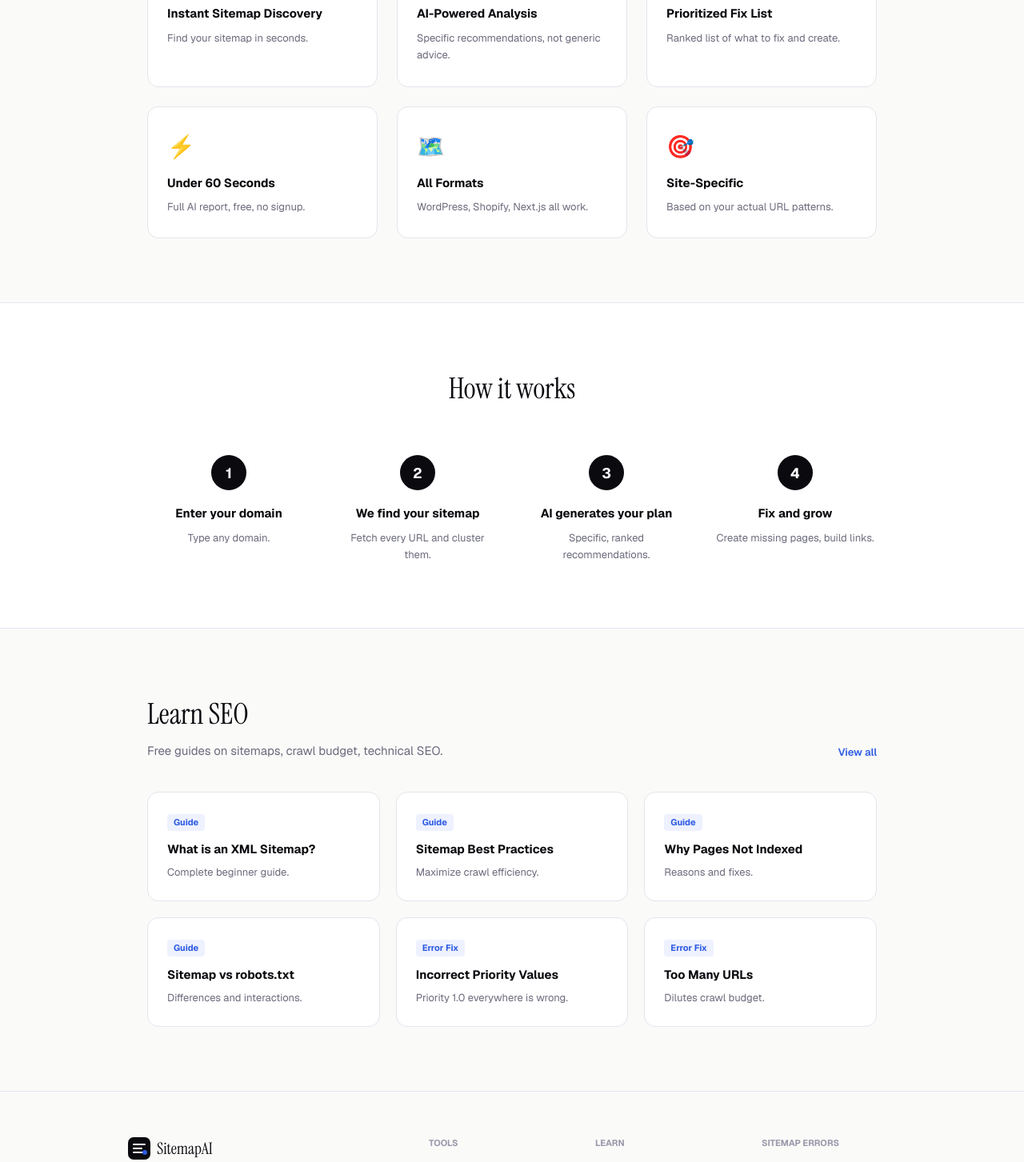
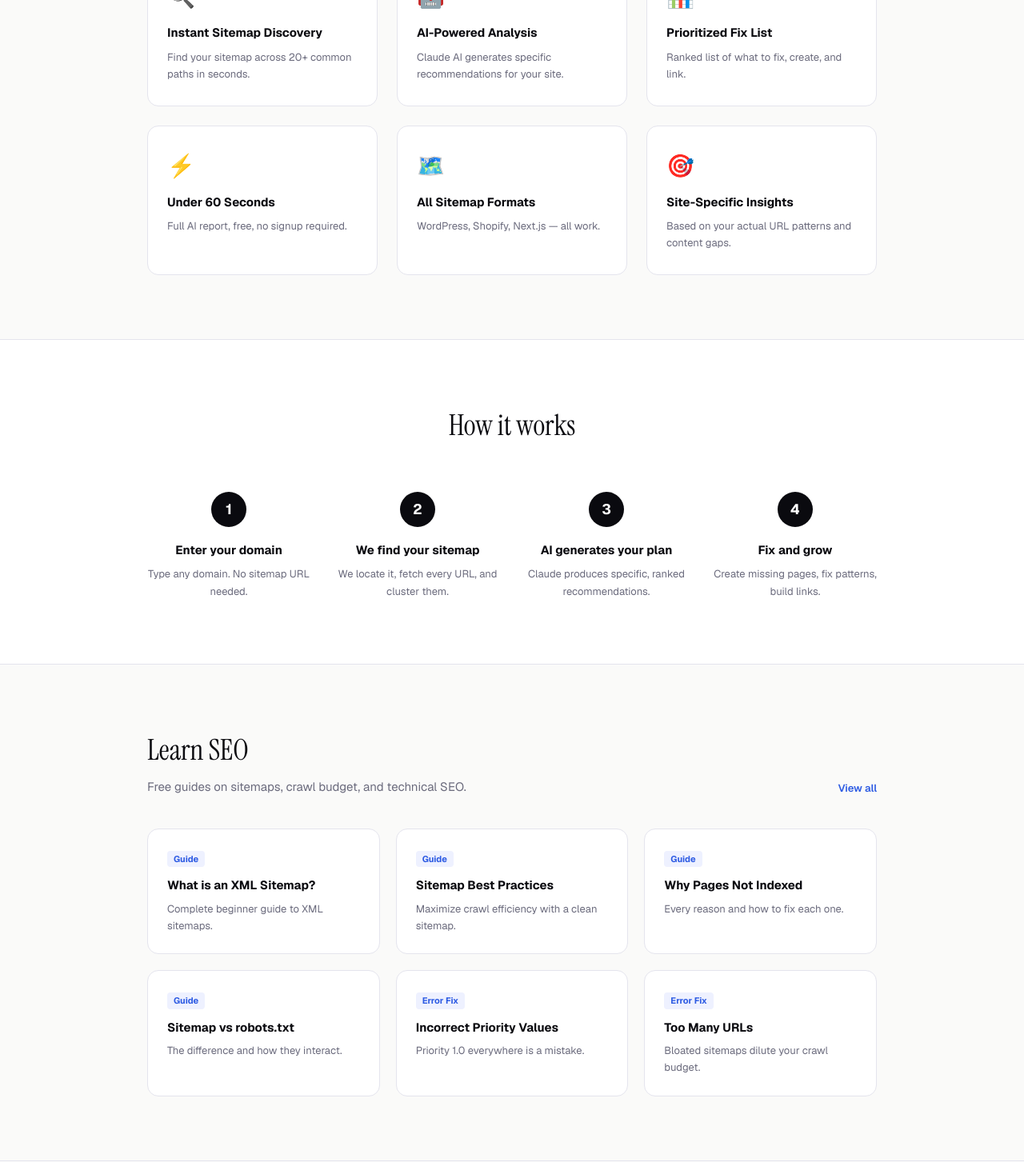
Before and after one commit to Watermelon-Coctail-Bar/sitemap-fixer, a Next.js app: page / in a window 1280 px wide. Shown: the part 1080-2533 px from the top of the page at 80% size. Built offline with nearby package versions, Linux system fonts and the light colour scheme.

Commit message:
Refactor page structure and improve components

```diff
--- a/src/app/page.tsx
+++ b/src/app/page.tsx
@@ -3,73 +3,96 @@ import { useState } from 'react';
 import { Hero } from '@/components/Hero';
 import { Loading } from '@/components/Loading';
 import { Results } from '@/components/Results';
-
 type AppState = 'idle' | 'loading' | 'results' | 'error';
-
-function Logo() {
-  return (
-    <a href="/" style={{ display: 'flex', alignItems: 'center', gap: 8, textDecoration: 'none' }}>
-      <svg width="28" height="28" viewBox="0 0 28 28" fill="none" xmlns="http://www.w3.org/2000/svg">
-        <rect width="28" height="28" rx="7" fill="#0a0a0f"/>
-        <path d="M7 9h14M7 14h10M7 19h12" stroke="white" strokeWidth="2" strokeLinecap="round"/>
-        <circle cx="21" cy="19" r="3" fill="#2d5be3"/>
-      </svg>
-      <span style={{ fontFamily: "'Instrument Serif', serif", fontSize: 20, color: 'var(--ink)' }}>SitemapAI</span>
-    </a>
-  );
-}
-
-function Navbar() {
-  return (
-    <nav style={{ borderBottom: '1px solid var(--border)', background: 'rgba(250,250,249,0.85)', backdropFilter: 'blur(12px)', position: 'sticky', top: 0, zIndex: 100 }}>
-      <div style={{ maxWidth: 960, margin: '0 auto', padding: '14px 24px', display: 'flex', alignItems: 'center', justifyContent: 'space-between' }}>
-        <Logo />
-        <div style={{ display: 'flex', gap: 24 }}>
-          <a href="/sitemap-finder" style={{ fontSize: 13, color: 'var(--muted)', textDecoration: 'none' }}>Sitemap Finder</a>
-          <a href="/sitemap-checker" style={{ fontSize: 13, color: 'var(--muted)', textDecoration: 'none' }}>Sitemap Checker</a>
-          <a href="/website-seo-checker" style={{ fontSize: 13, color: 'var(--muted)', textDecoration: 'none' }}>SEO Checker</a>
-          <a href="/free-seo-audit" style={{ fontSize: 13, color: 'var(--muted)', textDecoration: 'none' }}>Free Audit</a>
-          <a href="/xml-sitemap-generator" style={{ fontSize: 13, color: 'var(--muted)', textDecoration: 'none' }}>XML Generator</a>
-        </div>
-      </div>
-    </nav>
-  );
-}
-
+function Logo() { return (<a href="/" style={{ display:'flex',alignItems:'center',gap:8,textDecoration:'none' }}><svg width="28" height="28" viewBox="0 0 28 28" fill="none"><rect width="28" height="28" rx="7" fill="#0a0a0f"/><path d="M7 9h14M7 14h10M7 19h12" stroke="white" strokeWidth="2" strokeLinecap="round"/><circle cx="21" cy="19" r="3" fill="#2d5be3"/></svg><span style={{ fontFamily:"'Instrument Serif',serif",fontSize:20,color:'var(--ink)' }}>SitemapAI</span></a>); }
+function Navbar() { return (<nav style={{ borderBottom:'1px solid var(--border)',background:'rgba(250,250,249,0.85)',backdropFilter:'blur(12px)',position:'sticky',top:0,zIndex:100 }}><div style={{ maxWidth:960,margin:'0 auto',padding:'14px 24px',display:'flex',alignItems:'center',justifyContent:'space-between' }}><Logo /><div style={{ display:'flex',gap:24 }}><a href="/sitemap-finder" style={{ fontSize:13,color:'var(--muted)',textDecoration:'none' }}>Sitemap Finder</a><a href="/sitemap-checker" style={{ fontSize:13,color:'var(--muted)',textDecoration:'none' }}>Sitemap Checker</a><a href="/website-seo-checker" style={{ fontSize:13,color:'var(--muted)',textDecoration:'none' }}>SEO Checker</a><a href="/free-seo-audit" style={{ fontSize:13,color:'var(--muted)',textDecoration:'none' }}>Free Audit</a><a href="/xml-sitemap-generator" style={{ fontSize:13,color:'var(--muted)',textDecoration:'none' }}>XML Generator</a></div></div></nav>); }
 function Footer() {
   return (
-    <footer style={{ borderTop: '1px solid var(--border)', background: 'var(--paper)', padding: '56px 24px 40px' }}>
-      <div style={{ maxWidth: 960, margin: '0 auto' }}>
-        <div style={{ display: 'grid', gridTemplateColumns: '2fr 1fr 1fr 1fr', gap: 40, marginBottom: 48 }}>
-          <div><Logo /><p style={{ fontSize: 13, color: 'var(--muted)', lineHeight: 1.7, marginTop: 14 }}>AI-powered sitemap analysis. Fix your SEO.</p></div>
-          <div><div style={{ fontSize: 11, fontWeight: 700, color: 'var(--muted-2)', textTransform: 'uppercase', marginBottom: 14 }}>Tools</div>{[['Sitemap Finder','/sitemap-finder'],['Sitemap Checker','/sitemap-checker'],['SEO Checker','/website-seo-checker'],['Free SEO Audit','/free-seo-audit'],['XML Generator','/xml-sitemap-generator']].map(([l,h])=>(<a key={h} href={h} style={{ display: 'block', fontSize: 13, color: 'var(--muted)', textDecoration: 'none', marginBottom: 10 }}>{l}</a>))}</div>
-          <div><div style={{ fontSize: 11, fontWeight: 700, color: 'var(--muted-2)', textTransform: 'uppercase', marginBottom: 14 }}>Learn</div>{[['What is an XML Sitemap','/learn/what-is-an-xml-sitemap'],['Sitemap Best Practices','/learn/sitemap-best-practices'],['Sitemap vs robots.txt','/learn/sitemap-vs-robots-txt'],['Why Pages Not Indexed','/learn/why-pages-not-indexed'],['How to Create a Sitemap','/learn/how-to-create-a-sitemap']].map(([l,h])=>(<a key={h} href={h} style={{ display: 'block', fontSize: 13, color: 'var(--muted)', textDecoration: 'none', marginBottom: 10 }}>{l}</a>))}</div>
-          <div><div style={{ fontSize: 11, fontWeight: 700, color: 'var(--muted-2)', textTransform: 'uppercase', marginBottom: 14 }}>Sitemap Errors</div>{[['Duplicate URLs','/sitemap-errors/duplicate-urls'],['Invalid URLs','/sitemap-errors/invalid-urls'],['Too Many URLs','/sitemap-errors/too-many-urls'],['Incorrect Priority','/sitemap-errors/incorrect-priority'],['changefreq Misuse','/sitemap-errors/changefreq-misuse']].map(([l,h])=>(<a key={h} href={h} style={{ display: 'block', fontSize: 13, color: 'var(--muted)', textDecoration: 'none', marginBottom: 10 }}>{l}</a>))}</div>
+    <footer style={{ borderTop:'1px solid var(--border)',background:'var(--paper)',padding:'56px 24px 40px' }}>
+      <div style={{ maxWidth:960,margin:'0 auto' }}>
+        <div style={{ display:'grid',gridTemplateColumns:'2fr 1fr 1fr 1fr',gap:40,marginBottom:48 }}>
+          <div><Logo /><p style={{ fontSize:13,color:'var(--muted)',lineHeight:1.7,marginTop:14 }}>AI-powered sitemap analysis. Fix your SEO.</p></div>
+          <div>
+            <div style={{ fontSize:11,fontWeight:700,color:'var(--muted-2)',textTransform:'uppercase',marginBottom:14 }}>Tools</div>
+            {[['Sitemap Finder','/sitemap-finder'],['Sitemap Checker','/sitemap-checker'],['SEO Checker','/website-seo-checker'],['Free SEO Audit','/free-seo-audit'],['XML Generator','/xml-sitemap-generator']].map(([l,h])=>(<a key={h} href={h} style={{ display:'block',fontSize:13,color:'var(--muted)',textDecoration:'none',marginBottom:10 }}>{l}</a>))}
+          </div>
+          <div>
+            <div style={{ fontSize:11,fontWeight:700,color:'var(--muted-2)',textTransform:'uppercase',marginBottom:14 }}>Learn</div>
+            {[['What is an XML Sitemap','/learn/what-is-an-xml-sitemap'],['Sitemap Best Practices','/learn/sitemap-best-practices'],['Sitemap vs robots.txt','/learn/sitemap-vs-robots-txt'],['Why Pages Not Indexed','/learn/why-pages-not-indexed'],['How to Create a Sitemap','/learn/how-to-create-a-sitemap']].map(([l,h])=>(<a key={h} href={h} style={{ display:'block',fontSize:13,color:'var(--muted)',textDecoration:'none',marginBottom:10 }}>{l}</a>))}
+          </div>
+          <div>
+            <div style={{ fontSize:11,fontWeight:700,color:'var(--muted-2)',textTransform:'uppercase',marginBottom:14 }}>Sitemap Errors</div>
+            {[['Duplicate URLs','/sitemap-errors/duplicate-urls'],['Invalid URLs','/sitemap-errors/invalid-urls'],['Too Many URLs','/sitemap-errors/too-many-urls'],['Incorrect Priority','/sitemap-errors/incorrect-priority'],['changefreq Misuse','/sitemap-errors/changefreq-misuse']].map(([l,h])=>(<a key={h} href={h} style={{ display:'block',fontSize:13,color:'var(--muted)',textDecoration:'none',marginBottom:10 }}>{l}</a>))}
+          </div>
         </div>
-        <div style={{ borderTop: '1px solid var(--border)', paddingTop: 24, display: 'flex', justifyContent: 'space-between' }}>
-          <p style={{ fontSize: 12, color: 'var(--muted-2)' }}>2025 SitemapAI</p>
-          <a href="/sitemap.xml" style={{ fontSize: 12, color: 'var(--muted-2)', textDecoration: 'none' }}>Sitemap</a>
+        <div style={{ borderTop:'1px solid var(--border)',paddingTop:24,display:'flex',justifyContent:'space-between' }}>
+          <p style={{ fontSize:12,color:'var(--muted-2)' }}>2025 SitemapAI</p>
+          <a href="/sitemap.xml" style={{ fontSize:12,color:'var(--muted-2)',textDecoration:'none' }}>Sitemap</a>
         </div>
       </div>
     </footer>
   );
 }
-
 function Features() {
-  const items = [{ icon: '🔍', title: 'Instant Sitemap Discovery', desc: 'Find your sitemap in seconds.' },{ icon: '🤖', title: 'AI-Powered Analysis', desc: 'Specific recommendations, not generic advice.' },{ icon: '📊', title: 'Prioritized Fix List', desc: 'Ranked list of what to fix and create.' },{ icon: '⚡', title: 'Under 60 Seconds', desc: 'Full AI report, free, no signup.' },{ icon: '🗺️', title: 'All Formats', desc: 'WordPress, Shopify, Next.js all work.' },{ icon: '🎯', title: 'Site-Specific', desc: 'Based on your actual URL patterns.' }];
-  return (<section style={{ maxWidth: 960, margin: '0 auto', padding: '80px 24px' }}><div style={{ textAlign: 'center', marginBottom: 56 }}><h2 style={{ fontFamily: "'Instrument Serif', serif", fontSize: 36, color: 'var(--ink)', marginBottom: 14 }}>Why SitemapAI?</h2><p style={{ fontSize: 16, color: 'var(--muted)', maxWidth: 480, margin: '0 auto' }}>Most SEO tools give scores. We give a specific action plan.</p></div><div style={{ display: 'grid', gridTemplateColumns: 'repeat(3, 1fr)', gap: 24 }}>{items.map(item=>(<div key={item.title} style={{ background: 'white', border: '1px solid var(--border)', borderRadius: 14, padding: '28px 24px' }}><div style={{ fontSize: 28, marginBottom: 14 }}>{item.icon}</div><div style={{ fontSize: 15, fontWeight: 700, color: 'var(--ink)', marginBottom: 8 }}>{item.title}</div><div style={{ fontSize: 13, color: 'var(--muted)', lineHeight: 1.65 }}>{item.desc}</div></div>))}</div></section>);
+  const items = [
+    { icon:'🔍', title:'Instant Sitemap Discovery', desc:'Find your sitemap across 20+ common paths in seconds.' },
+    { icon:'🤖', title:'AI-Powered Analysis', desc:'Claude AI generates specific recommendations for your site.' },
+    { icon:'📊', title:'Prioritized Fix List', desc:'Ranked list of what to fix, create, and link.' },
+    { icon:'⚡', title:'Under 60 Seconds', desc:'Full AI report, free, no signup required.' },
+    { icon:'🗺️', title:'All Sitemap Formats', desc:'WordPress, Shopify, Next.js — all work.' },
+    { icon:'🎯', title:'Site-Specific Insights', desc:'Based on your actual URL patterns and content gaps.' },
+  ];
+  return (
+    <section style={{ maxWidth:960,margin:'0 auto',padding:'80px 24px' }}>
+      <div style={{ textAlign:'center',marginBottom:56 }}>
+        <h2 style={{ fontFamily:"'Instrument Serif',serif",fontSize:36,color:'var(--ink)',marginBottom:14 }}>Why SitemapAI?</h2>
+        <p style={{ fontSize:16,color:'var(--muted)',maxWidth:480,margin:'0 auto' }}>Most SEO tools give you scores. We give you a specific action plan.</p>
+      </div>
+      <div style={{ display:'grid',gridTemplateColumns:'repeat(3,1fr)',gap:24 }}>
+        {items.map(item=>(<div key={item.title} style={{ background:'white',border:'1px solid var(--border)',borderRadius:14,padding:'28px 24px' }}><div style={{ fontSize:28,marginBottom:14 }}>{item.icon}</div><div style={{ fontSize:15,fontWeight:700,color:'var(--ink)',marginBottom:8 }}>{item.title}</div><div style={{ fontSize:13,color:'var(--muted)',lineHeight:1.65 }}>{item.desc}</div></div>))}
+      </div>
+    </section>
+  );
 }
-
 function HowItWorks() {
-  const steps = [{ num: '1', title: 'Enter your domain', desc: 'Type any domain.' },{ num: '2', title: 'We find your sitemap', desc: 'Fetch every URL and cluster them.' },{ num: '3', title: 'AI generates your plan', desc: 'Specific, ranked recommendations.' },{ num: '4', title: 'Fix and grow', desc: 'Create missing pages, build links.' }];
-  return (<section style={{ background: 'white', borderTop: '1px solid var(--border)', borderBottom: '1px solid var(--border)' }}><div style={{ maxWidth: 960, margin: '0 auto', padding: '80px 24px' }}><h2 style={{ fontFamily: "'Instrument Serif', serif", fontSize: 36, color: 'var(--ink)', marginBottom: 56, textAlign: 'center' }}>How it works</h2><div style={{ display: 'grid', gridTemplateColumns: 'repeat(4, 1fr)', gap: 32 }}>{steps.map(s=>(<div key={s.num} style={{ textAlign: 'center' }}><div style={{ width: 44, height: 44, borderRadius: '50%', background: 'var(--ink)', color: 'white', fontSize: 18, fontWeight: 700, display: 'flex', alignItems: 'center', justifyContent: 'center', margin: '0 auto 18px' }}>{s.num}</div><div style={{ fontSize: 15, fontWeight: 700, color: 'var(--ink)', marginBottom: 8 }}>{s.title}</div><div style={{ fontSize: 13, color: 'var(--muted)', lineHeight: 1.65 }}>{s.desc}</div></div>))}</div></div></section>);
+  const steps = [
+    { num:'1', title:'Enter your domain', desc:'Type any domain. No sitemap URL needed.' },
+    { num:'2', title:'We find your sitemap', desc:'We locate it, fetch every URL, and cluster them.' },
+    { num:'3', title:'AI generates your plan', desc:'Claude produces specific, ranked recommendations.' },
+    { num:'4', title:'Fix and grow', desc:'Create missing pages, fix patterns, build links.' },
+  ];
+  return (
+    <section style={{ background:'white',borderTop:'1px solid var(--border)',borderBottom:'1px solid var(--border)' }}>
+      <div style={{ maxWidth:960,margin:'0 auto',padding:'80px 24px' }}>
+        <h2 style={{ fontFamily:"'Instrument Serif',serif",fontSize:36,color:'var(--ink)',marginBottom:56,textAlign:'center' }}>How it works</h2>
+        <div style={{ display:'grid',gridTemplateColumns:'repeat(4,1fr)',gap:32 }}>
+          {steps.map(s=>(<div key={s.num} style={{ textAlign:'center' }}><div style={{ width:44,height:44,borderRadius:'50%',background:'var(--ink)',color:'white',fontSize:18,fontWeight:700,display:'flex',alignItems:'center',justifyContent:'center',margin:'0 auto 18px' }}>{s.num}</div><div style={{ fontSize:15,fontWeight:700,color:'var(--ink)',marginBottom:8 }}>{s.title}</div><div style={{ fontSize:13,color:'var(--muted)',lineHeight:1.65 }}>{s.desc}</div></div>))}
+        </div>
+      </div>
+    </section>
+  );
 }
-
 function BlogSection() {
-  const posts = [{ title: 'What is an XML Sitemap?', desc: 'Complete beginner guide.', href: '/learn/what-is-an-xml-sitemap', tag: 'Guide' },{ title: 'Sitemap Best Practices', desc: 'Maximize crawl efficiency.', href: '/learn/sitemap-best-practices', tag: 'Guide' },{ title: 'Why Pages Not Indexed', desc: 'Reasons and fixes.', href: '/learn/why-pages-not-indexed', tag: 'Guide' },{ title: 'Sitemap vs robots.txt', desc: 'Differences and interactions.', href: '/learn/sitemap-vs-robots-txt', tag: 'Guide' },{ title: 'Incorrect Priority Values', desc: 'Priority 1.0 everywhere is wrong.', href: '/sitemap-errors/incorrect-priority', tag: 'Error Fix' },{ title: 'Too Many URLs', desc: 'Dilutes crawl budget.', href: '/sitemap-errors/too-many-urls', tag: 'Error Fix' }];
-  return (<section style={{ maxWidth: 960, margin: '0 auto', padding: '80px 24px' }}><div style={{ display: 'flex', justifyContent: 'space-between', alignItems: 'flex-end', marginBottom: 40 }}><div><h2 style={{ fontFamily: "'Instrument Serif', serif", fontSize: 36, color: 'var(--ink)', marginBottom: 8 }}>Learn SEO</h2><p style={{ fontSize: 15, color: 'var(--muted)' }}>Free guides on sitemaps, crawl budget, technical SEO.</p></div><a href="/learn" style={{ fontSize: 13, color: 'var(--accent)', textDecoration: 'none', fontWeight: 600 }}>View all</a></div><div style={{ display: 'grid', gridTemplateColumns: 'repeat(3, 1fr)', gap: 20 }}>{posts.map(p=>(<a key={p.href} href={p.href} style={{ display: 'block', textDecoration: 'none', background: 'white', border: '1px solid var(--border)', borderRadius: 14, padding: '24px' }}><span style={{ display: 'inline-block', fontSize: 11, fontWeight: 700, color: 'var(--accent)', background: 'var(--accent-light)', borderRadius: 4, padding: '2px 8px', marginBottom: 12 }}>{p.tag}</span><div style={{ fontSize: 15, fontWeight: 700, color: 'var(--ink)', marginBottom: 8 }}>{p.title}</div><div style={{ fontSize: 13, color: 'var(--muted)', lineHeight: 1.6 }}>{p.desc}</div></a>))}</div></section>);
+  const posts = [
+    { title:'What is an XML Sitemap?', desc:'Complete beginner guide to XML sitemaps.', href:'/learn/what-is-an-xml-sitemap', tag:'Guide' },
+    { title:'Sitemap Best Practices', desc:'Maximize crawl efficiency with a clean sitemap.', href:'/learn/sitemap-best-practices', tag:'Guide' },
+    { title:'Why Pages Not Indexed', desc:'Every reason and how to fix each one.', href:'/learn/why-pages-not-indexed', tag:'Guide' },
+    { title:'Sitemap vs robots.txt', desc:'The difference and how they interact.', href:'/learn/sitemap-vs-robots-txt', tag:'Guide' },
+    { title:'Incorrect Priority Values', desc:'Priority 1.0 everywhere is a mistake.', href:'/sitemap-errors/incorrect-priority', tag:'Error Fix' },
+    { title:'Too Many URLs', desc:'Bloated sitemaps dilute your crawl budget.', href:'/sitemap-errors/too-many-urls', tag:'Error Fix' },
+  ];
+  return (
+    <section style={{ maxWidth:960,margin:'0 auto',padding:'80px 24px' }}>
+      <div style={{ display:'flex',justifyContent:'space-between',alignItems:'flex-end',marginBottom:40 }}>
+        <div><h2 style={{ fontFamily:"'Instrument Serif',serif",fontSize:36,color:'var(--ink)',marginBottom:8 }}>Learn SEO</h2><p style={{ fontSize:15,color:'var(--muted)' }}>Free guides on sitemaps, crawl budget, and technical SEO.</p></div>
+        <a href="/learn" style={{ fontSize:13,color:'var(--accent)',textDecoration:'none',fontWeight:600 }}>View all</a>
+      </div>
+      <div style={{ display:'grid',gridTemplateColumns:'repeat(3,1fr)',gap:20 }}>
+        {posts.map(p=>(<a key={p.href} href={p.href} style={{ display:'block',textDecoration:'none',background:'white',border:'1px solid var(--border)',borderRadius:14,padding:'24px' }}><span style={{ display:'inline-block',fontSize:11,fontWeight:700,color:'var(--accent)',background:'var(--accent-light)',borderRadius:4,padding:'2px 8px',marginBottom:12 }}>{p.tag}</span><div style={{ fontSize:15,fontWeight:700,color:'var(--ink)',marginBottom:8 }}>{p.title}</div><div style={{ fontSize:13,color:'var(--muted)',lineHeight:1.6 }}>{p.desc}</div></a>))}
+      </div>
+    </section>
+  );
 }
-
 export default function Home() {
   const [state, setState] = useState<AppState>('idle');
   const [domain, setDomain] = useState('');
@@ -78,7 +101,7 @@ export default function Home() {
   async function handleAnalyze(inputDomain: string) {
     setDomain(inputDomain); setState('loading'); setError(null); setResults(null);
     try {
-      const res = await fetch('/api/analyze', { method: 'POST', headers: { 'Content-Type': 'application/json' }, body: JSON.stringify({ domain: inputDomain }) });
+      const res = await fetch('/api/analyze', { method:'POST', headers:{ 'Content-Type':'application/json' }, body:JSON.stringify({ domain:inputDomain }) });
       const data = await res.json();
       if (!res.ok) { setError(data.error === 'no_sitemap' ? data.message : (data.error || 'Something went wrong.')); setState('error'); return; }
       setResults(data); setState('results');
@@ -86,12 +109,12 @@ export default function Home() {
   }
   function reset() { setState('idle'); setResults(null); setError(null); }
   return (
-    <div style={{ minHeight: '100vh', background: 'var(--paper)' }}>
+    <div style={{ minHeight:'100vh',background:'var(--paper)' }}>
       <Navbar />
       <main>
         {state === 'idle' && (<><Hero onSubmit={handleAnalyze} loading={false} variant="default" /><Features /><HowItWorks /><BlogSection /></>)}
         {state === 'loading' && <Loading domain={domain} />}
-        {state === 'error' && (<div style={{ maxWidth: 540, margin: '80px auto', textAlign: 'center' }}><h2 style={{ fontSize: 24, fontWeight: 700, color: 'var(--ink)', marginBottom: 12 }}>Sitemap not found</h2><p style={{ fontSize: 15, color: 'var(--muted)', marginBottom: 32 }}>{error}</p><button onClick={reset} className="cta-btn">Try another domain</button></div>)}
+        {state === 'error' && (<div style={{ maxWidth:540,margin:'80px auto',padding:'0 24px',textAlign:'center' }}><div style={{ fontSize:40,marginBottom:20 }}>🔍</div><h2 style={{ fontSize:24,fontWeight:700,color:'var(--ink)',marginBottom:12 }}>Sitemap not found</h2><p style={{ fontSize:15,color:'var(--muted)',lineHeight:1.6,marginBottom:32 }}>{error}</p><button onClick={reset} className="cta-btn">Try another domain</button></div>)}
         {state === 'results' && results && (<Results data={results as any} onReset={reset} />)}
       </main>
       {state === 'idle' && <Footer />}
```
